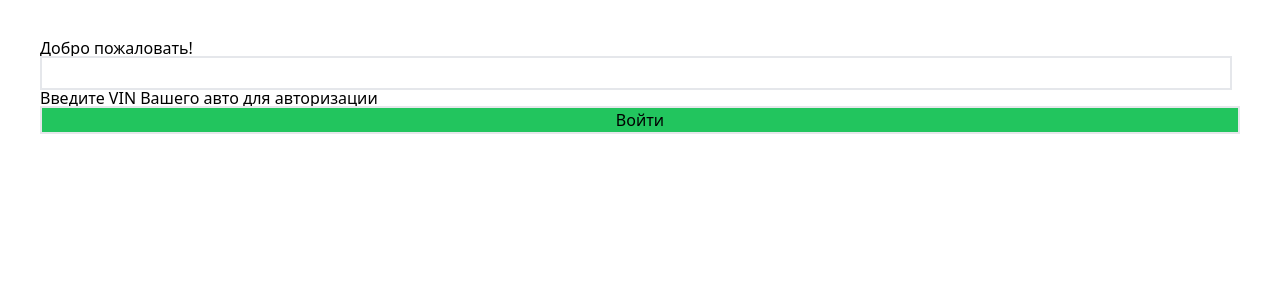
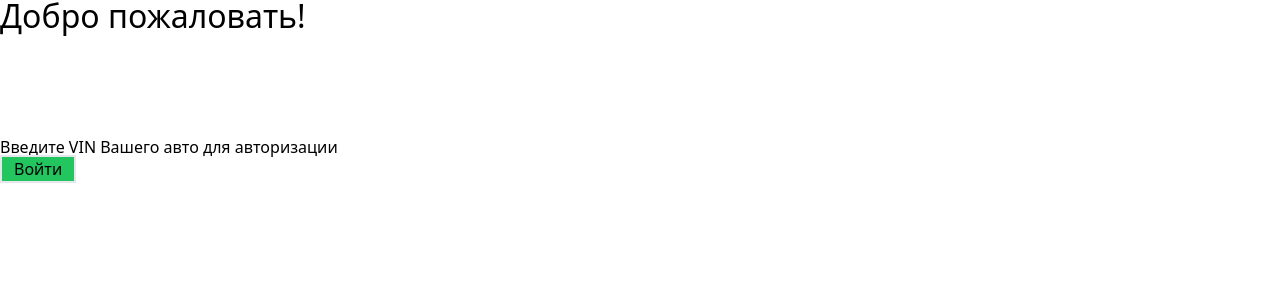
Before and after one commit to devloliconic/auto-expensive-tracker, a React (Vite) app: page / in a window 1280 px wide. Shown: the top 300 px of the page. Built offline with nearby package versions, Linux system fonts and the light colour scheme; no server answers.

Commit message:
feat: add firebase config

```diff
--- a/package.json
+++ b/package.json
@@ -10,10 +10,12 @@
   },
   "dependencies": {
     "@types/node": "^18.15.0",
+    "firebase": "^9.19.1",
     "localforage": "^1.10.0",
     "match-sorter": "^6.3.1",
     "react": "^18.2.0",
     "react-dom": "^18.2.0",
+    "react-firebase-hooks": "^5.1.1",
     "react-hook-form": "^7.43.8",
     "react-router-dom": "^6.9.0",
     "sort-by": "^1.2.0"
--- a/src/App.tsx
+++ b/src/App.tsx
@@ -1,11 +1,14 @@
 import React from 'react';
+
+import { FirebaseContext, useFirebaseConnect } from '@/utils';
 
 import { AuthPage } from './pages/AuthPage';
 
 export const App = () => {
+  const { dataBase } = useFirebaseConnect();
   return (
-    <div>
+    <FirebaseContext.Provider value={{ dataBase }}>
       <AuthPage />
-    </div>
+    </FirebaseContext.Provider>
   );
 };
--- a/src/pages/AuthPage/AuthPage.module.scss
+++ b/src/pages/AuthPage/AuthPage.module.scss
@@ -0,0 +1,14 @@
+
+.welcomeTitle{
+  @apply text-2lg
+}
+
+.pageContainer{
+  @apply text-center max-w-fit md:container md:mx-auto md:text-left
+}
+
+.form {
+  > h1{
+    @apply mb-[85px]
+  }
+}
--- a/src/pages/AuthPage/AuthPage.tsx
+++ b/src/pages/AuthPage/AuthPage.tsx
@@ -1,6 +1,7 @@
 import React from 'react';
-import './AuthPage.module.scss';
 import { useForm } from 'react-hook-form';
+
+import styles from './AuthPage.module.scss';
 
 interface FormValues {
   vim: string;
@@ -18,16 +19,15 @@ export const AuthPage: React.FC = () => {
   };
 
   return (
-    <form onSubmit={handleSubmit(onSubmit)} className="flex flex-col align-center justify-center p-10">
-      <h1>Добро пожаловать!</h1>
-      <input
-        className=" outline-none px-3 py-1 text-gray-800 mr-2 border-2"
-        {...register('vim', { maxLength: 17, minLength: 17 })}
-      />
-      <h3>Введите VIN Вашего авто для авторизации</h3>
-      <button className=" px-3 py-1 bg-green-500 border-2" disabled={!isValid}>
-        Войти
-      </button>
-    </form>
+    <div className={styles.pageContainer}>
+      <form className={styles.form} onSubmit={handleSubmit(onSubmit)}>
+        <h1 className={styles.welcomeTitle}>Добро пожаловать!</h1>
+        <input {...register('vim', { maxLength: 17, minLength: 17 })} />
+        <h3>Введите VIN Вашего авто для авторизации</h3>
+        <button className=" px-3 py-1 bg-green-500 border-2" disabled={!isValid}>
+          Войти
+        </button>
+      </form>
+    </div>
   );
 };
--- /dev/null
+++ b/src/utils/index.ts
@@ -0,0 +1 @@
+export * from './useFirebaseConnect';
--- /dev/null
+++ b/src/utils/useFirebaseConnect.ts
@@ -0,0 +1,21 @@
+import { initializeApp } from 'firebase/app';
+import { getFirestore } from 'firebase/firestore';
+import { createContext } from 'react';
+
+export const FirebaseContext = createContext<{ dataBase: unknown } | null>(null);
+
+export const useFirebaseConnect = () => {
+  const firebaseConfig = {
+    apiKey: process.env.REACT_APP_API_KEY,
+    authDomain: process.env.REACT_APP_AUTH_DOMAIN,
+    projectId: process.env.REACT_APP_PROJECT_ID,
+    storageBucket: process.env.REACT_APP_STORAGE_BUCKET,
+    messagingSenderId: process.env.REACT_APP_MESSAGING_SENDER_ID,
+    appId: process.env.REACT_APP_APP_ID,
+  };
+
+  const app = initializeApp(firebaseConfig);
+  const dataBase = getFirestore(app);
+
+  return { dataBase };
+};
--- a/tailwind.config.cjs
+++ b/tailwind.config.cjs
@@ -5,7 +5,15 @@ module.exports = {
     "./src/**/*.{js,ts,jsx,tsx}",
   ],
   theme: {
-    extend: {},
+    extend: {
+      fontSize: {
+        DEFAULT: "1rem",
+        "2lg": "2rem"
+      },
+    },
+    container: {
+
+    }
   },
   plugins: [],
 }
```
Also changed, not shown: 1 other file (tests, documents, lock files or other folders).
